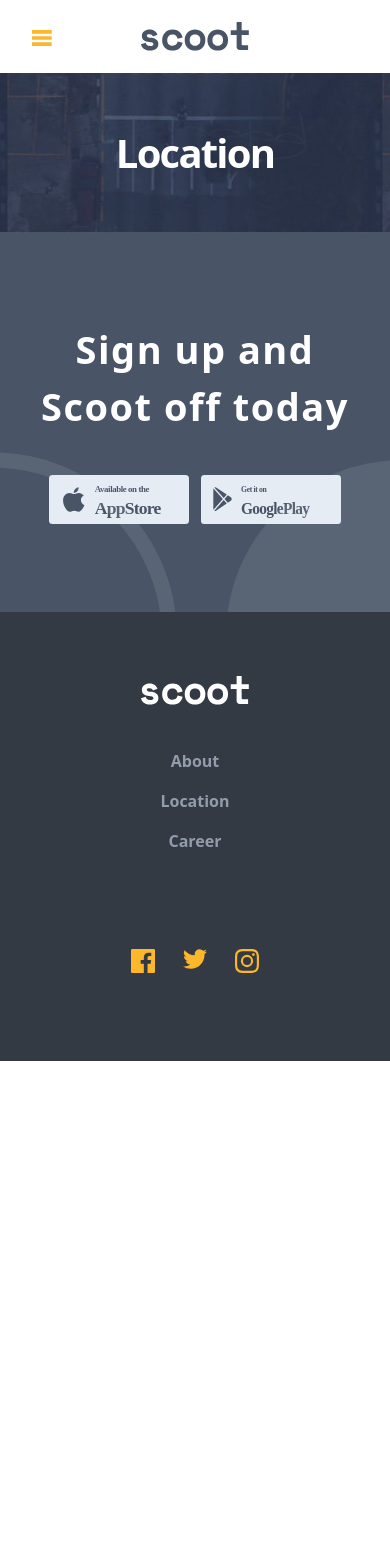
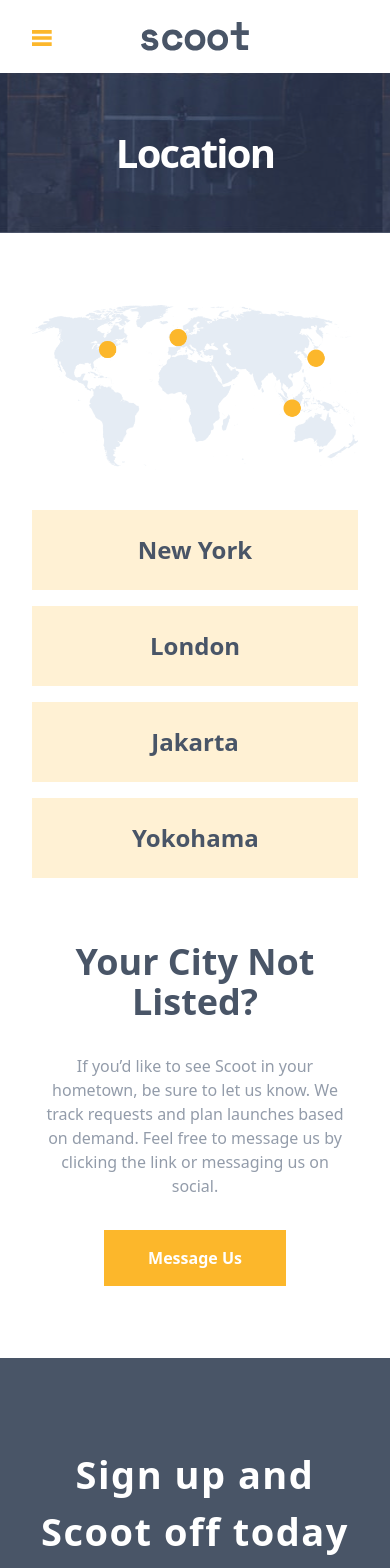
Before and after one commit to RonaldMamani/Scoot_Multi-Pages, an Angular app: page /locations in a window 390 px wide. Shown: the top 1568 px of the page. Before the commit the page ends 1061 px from the top, so only its background shows below. Built offline with nearby package versions, Linux system fonts and the light colour scheme.

Commit message:
Adicionando a pagina Localations

```diff
--- a/src/app/app.module.ts
+++ b/src/app/app.module.ts
@@ -22,6 +22,8 @@ import { ReadMoreComponent } from './components/read-more/read-more.component';
 import { JobDetailComponent } from './components/job-detail/job-detail.component';
 import { BenefiesCareersComponent } from './components/benefies-careers/benefies-careers.component';
 import { JobAnnouncementsComponent } from './components/job-announcements/job-announcements.component';
+import { WorldMapComponent } from './components/world-map/world-map.component';
+import { LocalWorldComponent } from './components/local-world/local-world.component';
 
 @NgModule({
   declarations: [
@@ -44,7 +46,9 @@ import { JobAnnouncementsComponent } from './components/job-announcements/job-an
     ReadMoreComponent,
     JobDetailComponent,
     BenefiesCareersComponent,
-    JobAnnouncementsComponent
+    JobAnnouncementsComponent,
+    WorldMapComponent,
+    LocalWorldComponent
   ],
   imports: [
     BrowserModule,
--- /dev/null
+++ b/src/app/components/local-world/local-world.component.html
@@ -0,0 +1,3 @@
+<div class="bg-[#FCB72B]/20 px-[100px] py-6 text-center">
+    <span class="text-[#495567] font-['Space Mono'] text-2xl font-bold">{{NameLocal}}</span>
+</div>
--- /dev/null
+++ b/src/app/components/world-map/world-map.component.html
@@ -0,0 +1,31 @@
+<section class="px-8 py-[72px] flex flex-col gap-16">
+    <div class="flex flex-col gap-10">
+        <div class="bg-[url('./assets/images/world-map-mobile.png')] bg-cover bg-center h-[165px]"></div>
+        <div class="md:hidden flex flex-col gap-4">
+            <app-local-world
+                NameLocal="New York"
+            />
+            <app-local-world
+                NameLocal="London"
+            />
+            <app-local-world
+                NameLocal="Jakarta"
+            />
+            <app-local-world
+                NameLocal="Yokohama"
+            />
+        </div>
+    </div>
+    <div class="px-2 flex flex-col items-center text-center gap-8">
+        <h6 class="text-[#495567] font-['Space Mono'] font-bold text-4xl">Your City Not Listed?</h6>
+        <div class="w-[310px]">
+            <p class="text-[#939CAA] font-['Lexend Deca']">If you’d like to see Scoot in your hometown, be sure to let us know. We track requests and plan launches
+                based on demand. Feel free to message us by clicking the link or messaging us on social.</p>
+        </div>
+        <div>
+            <button class="bg-[#FCB72B] px-11 py-4">
+                <span class="text-white font-['Space Mono'] font-bold">Message Us</span>
+            </button>
+        </div>
+    </div>
+</section>
--- a/src/app/pages/locations/locations.component.html
+++ b/src/app/pages/locations/locations.component.html
@@ -2,3 +2,4 @@
     ImageUrl="bg-[url('./assets/images/careers-location-hero-mobile.jpg')]"
     NamePage="Location"
 />
+<app-world-map />
```
Also changed, not shown: src/app/components/local-world/local-world.component.ts (added, +10 -0 lines), src/app/components/world-map/world-map.component.ts (added, +10 -0 lines), src/app/components/local-world/local-world.component.scss (added), src/app/components/world-map/world-map.component.scss (added), 2 other files (tests, documents, lock files or other folders).
